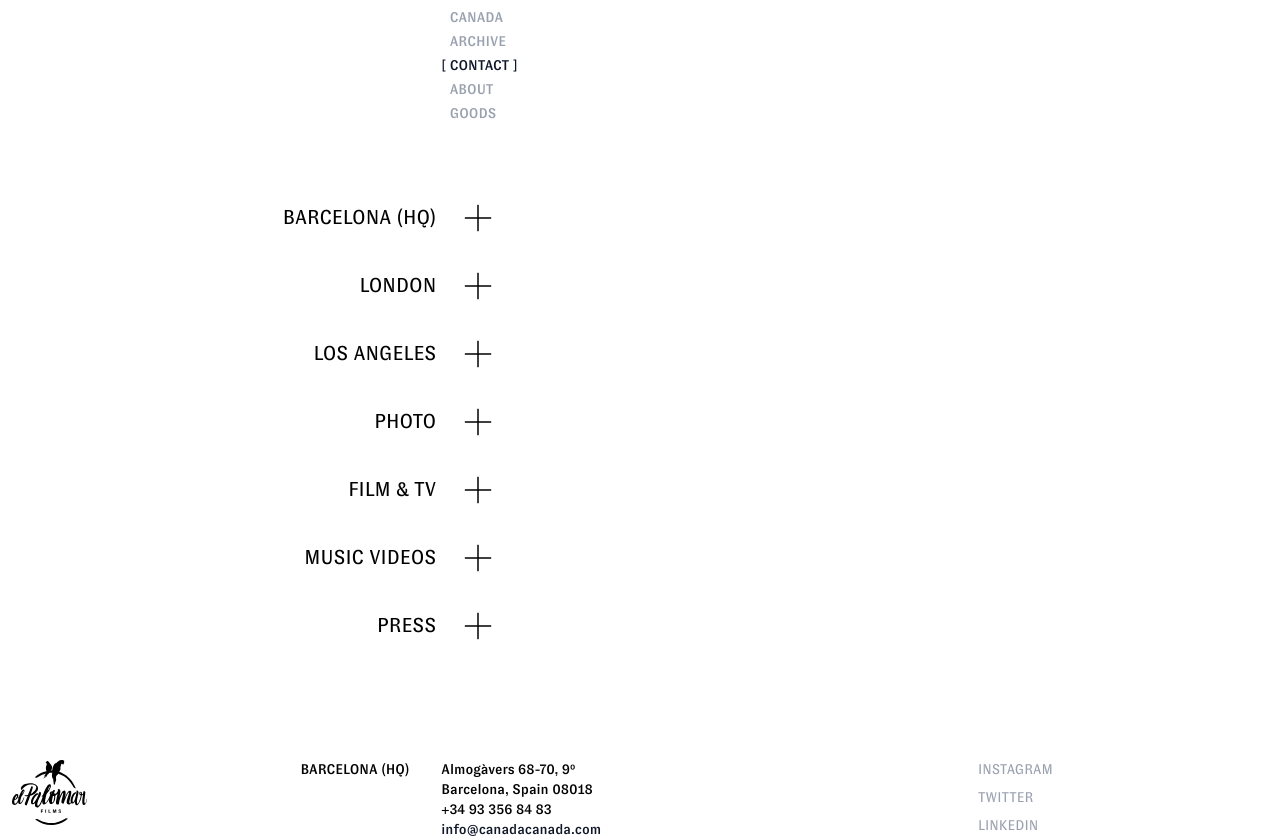
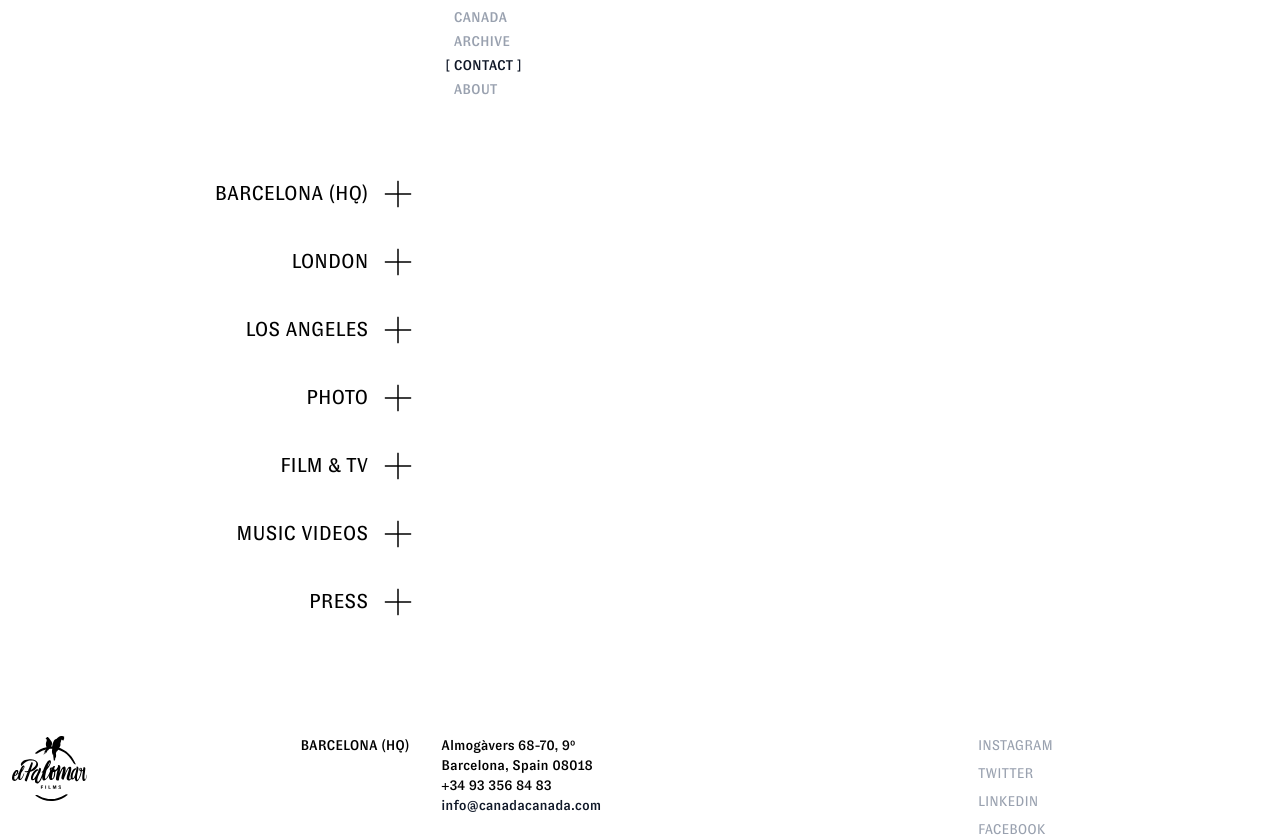
Before and after one commit to kshekh-k/elpalomarfilms, a SvelteKit app: page /contact in a window 1280 px wide. Shown: the top 838 px of the page. Built offline with nearby package versions, Linux system fonts and the light colour scheme.

Commit message:
changes fixed

```diff
--- a/src/component/footer.svelte
+++ b/src/component/footer.svelte
@@ -19,7 +19,7 @@
   ];
 </script>
 
-<footer class="flex flex-col md:grid grid-cols-12 gap-8 px-3 2xl:px-24 pt-10">
+<footer class="flex flex-col md:grid grid-cols-12 gap-8 2xl:px-24 pt-10">
   <div class="max-w-40">
     <img src="/images/Logo-El-Palomar-FIilms.svg" alt="El Palomar FIilms" />
   </div>
--- a/src/component/header.svelte
+++ b/src/component/header.svelte
@@ -20,20 +20,13 @@
       url: "/about",
       isActive: false,
     },
-    {
-      name: "Goods",
-      url: "/goods",
-      isActive: false,
-    },
   ];
 
-  menu.forEach(item => {
-    if (window.location.pathname === item.url) {
-      item.isActive = true;
-    } else {
-      item.isActive = false;
-    }
-  });
+  if (typeof window !== "undefined") {
+    menu.forEach(item => {
+      item.isActive = window.location.pathname === item.url;
+    });
+  }
 </script>
 
 <header class="grid grid-cols-12 gap-8 px-3 2xlpx-24">
--- a/src/component/slider.svelte
+++ b/src/component/slider.svelte
@@ -96,7 +96,7 @@
       {#each videos as item, i (i)}
         <swiper-slide>
           <div
-            class="flex justify-center items-stretch gap-2 active:cursor-grabbing flex-1 w-f 2xl:w-[calc(100vw-20rem)] max-w-full h-140 flex-col 2xl:p-5"
+            class="flex justify-center items-stretch gap-2 active:cursor-grabbing flex-1 w-full 2xl:w-[calc(100vw-20rem)] max-w-full h-140 flex-col 2xl:p-5"
           >
             <div
               class="flex items-center justify-center flex-1 overflow-hidden rounded-lg shadow-lg"
--- a/src/routes/about/+page.svelte
+++ b/src/routes/about/+page.svelte
@@ -142,11 +142,11 @@
   ];
 </script>
 
-<main class="py-2">
+<main class="py-2 px-3">
   <div class="min-h-screen">
     <Header />
     <div class="overflow-hidden w-full my-20">
-      <div class="grid grid-cols-12 px-24 gap-y-32">
+      <div class="grid grid-cols-12 2xl:px-24 gap-y-32">
         <div
           class="col-span-4 text-lg uppercase sm:col-span-8 sm:col-start-5 space-y-5"
         >
--- a/src/routes/contact/+page.svelte
+++ b/src/routes/contact/+page.svelte
@@ -265,24 +265,27 @@
   let openStates: Record<number, boolean> = {};
 </script>
 
-<main class="py-2">
+<main class="py-2 px-3">
   <div class="min-h-screen">
     <Header />
     <div class="overflow-hidden w-full my-20">
-      <div class="grid grid-cols-12 px-24 gap-y-10">
+      <div class="grid grid-cols-12 2xl:px-24 gap-y-10">
         {#each hqs as item, index}
           <div
-            class="relative col-span-full grid cursor-pointer grid-cols-4 items-center gap-x-6 sm:col-span-10 sm:col-start-2 sm:grid-cols-10 sm:gap-x-8"
+            class="relative col-span-full grid cursor-pointer grid-cols-4 items-center gap-5 sm:col-span-10 sm:col-start-2 sm:grid-cols-10 sm:gap-x-8"
+          >
+            <div
+              class="col-span-full sm:col-span-3 sm:justify-end flex items-center gap-5"
             >
               <h3
-              class="col-span-full select-none text-xl sm:col-span-3 sm:text-right uppercase"
+                class="col-span-full select-none text-xl sm:text-right uppercase"
               >
                 {item.location}
               </h3>
               <button
                 on:click={() => (openStates[index] = !openStates[index])}
                 aria-hidden="true"
-              class="max-sm:absolute max-sm:-left-30 max-sm:top-5 sm:col-span-7"
+                class=""
                 ><svg
                   xmlns="http://www.w3.org/2000/svg"
                   viewBox="0 0 20 20"
@@ -298,24 +301,25 @@
                   ></path></svg
                 ></button
               >
+            </div>
             {#if openStates[index]}
-              <div class="col-span-full overflow-hidden">
+              <div class="flex flex-col gap-5 col-span-full">
                 <div
-                  class="grid grid-cols-4 gap-4 pt-20 max-sm:pb-16 sm:grid-cols-10 sm:pt-4"
+                  class="overflow-hidden relative grid cursor-pointer grid-cols-4 items-center gap-5 sm:col-span-10 sm:col-start-2 sm:grid-cols-10 sm:gap-x-8"
                 >
                   {#each item.officers as officer}
                     <div
-                      class="col-span-full col-start-1 grid grid-cols-4 gap-x-15 gap-y-5 sm:col-span-5 sm:col-start-1 sm:grid-cols-5 sm:gap-8"
+                      class="col-span-full col-start-1 grid grid-cols-4 gap-x-15 gap-y-2 sm:gap-y-5 sm:col-span-7 sm:col-start-1 sm:grid-cols-10 sm:gap-8"
                     >
                       <div
-                        class="col-span-full uppercase sm:col-span-3 sm:whitespace-pre sm:text-right"
+                        class="col-span-full uppercase sm:col-span-4 sm:whitespace-pre sm:text-right"
                       >
                         {officer.post}
                       </div>
 
                       {#if officer.localpost}
                         <div
-                          class="flex flx-col gap-5 col-span-3 max-sm:col-start-2 sm:col-span-2"
+                          class="flex flx-col gap-5 col-span-full sm:col-span-6"
                         >
                           {#each officer.localpost as localpost}
                             <div class="flex flex-col gap-5">
@@ -331,18 +335,16 @@
                           {/each}
                         </div>
                       {:else}
-                        <div
-                          class="col-span-3 max-sm:col-start-2 sm:col-span-2"
-                        >
-                          {officer.name}
-                          {officer.email}
+                        <div class="col-span-full sm:col-span-6">
+                          <p>{officer.name}</p>
+                          <p>{officer.email}</p>
                         </div>
                       {/if}
                     </div>
                   {/each}
                   {#if item.address}
                     <div
-                      class="col-span-full row-start-1 mb-20 sm:col-span-3 sm:col-start-8 sm:row-span-3 sm:row-start-1 max-w-60"
+                      class="col-span-full row-start-1 mb-2 sm:mb-8 sm:col-span-3 sm:col-start-8 sm:row-span-3 sm:row-start-1 max-w-60"
                     >
                       {#each item.address as address}
                         <p>{address.locality}</p>
```
Lines whose indentation alone changed are shown as unchanged.
